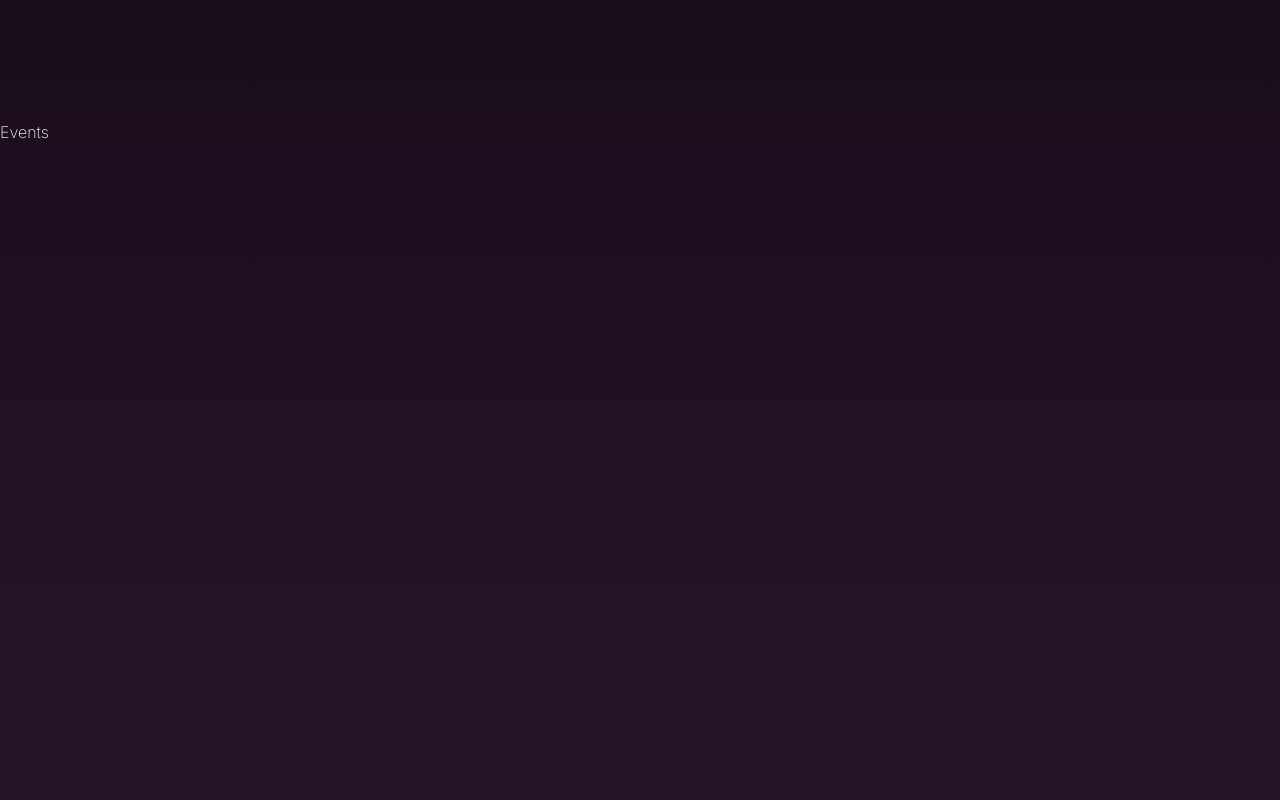
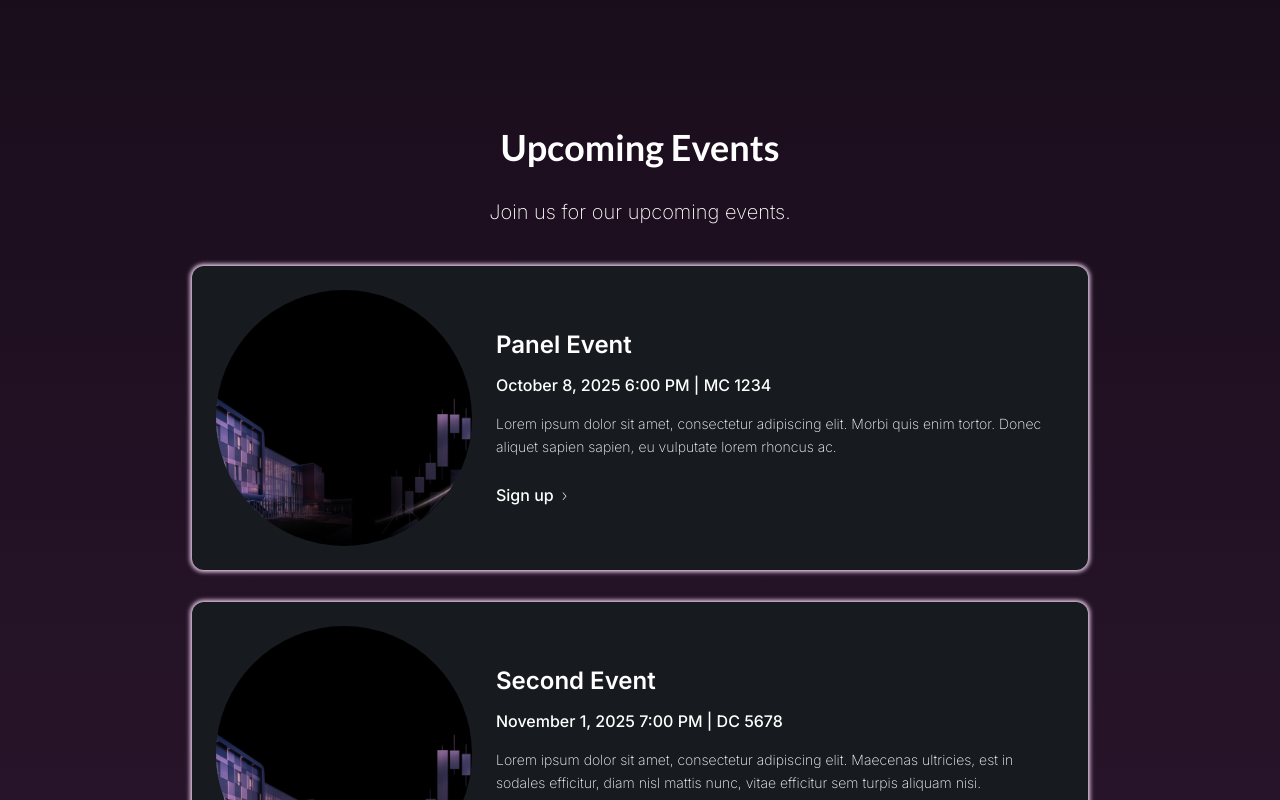
Before and after one commit to waterlooquantclub/waterlooquantclub.github.io, a React (Vite) app in the folder client/: page / in a window 1280 px wide. Shown: the part 1480-2280 px from the top of the page. Built offline with nearby package versions, Linux system fonts and the light colour scheme.

Commit message:
Events, Section component

```diff
--- /dev/null
+++ b/client/src/components/event-card.tsx
@@ -0,0 +1,58 @@
+import { Text } from "./text";
+
+interface EventCardProps {
+  eventName: string;
+  dateTime: string;
+  location: string;
+  description: string;
+  imageUrl: string;
+  onSignUp?: () => void;
+}
+
+function EventCard({
+  eventName,
+  dateTime,
+  location,
+  description,
+  imageUrl,
+  onSignUp,
+}: EventCardProps) {
+  return (
+    <div className="flex flex-col sm:flex-row bg-[#171B1F] rounded-xl overflow-hidden max-w-sm sm:max-w-4xl w-[90%] shadow-[0_0_4px_2px_#EECFEF] hover:shadow-[0_0_8px_4px_#EECFEF] transition-shadow duration-200 ease-out">
+      <div className="relative h-48 sm:w-64 sm:h-64 sm:m-6 sm:rounded-full sm:flex-shrink-0 overflow-hidden">
+        <img
+          src={imageUrl}
+          alt={eventName}
+          className="w-full h-full object-cover"
+        />
+      </div>
+      <div className="p-6 sm:pl-0 flex flex-col sm:justify-center flex-1 items-center sm:items-start">
+        <Text size="xl" className="font-semibold mb-2 sm:mb-3 sm:text-2xl">
+          {eventName}
+        </Text>
+        <Text className="font-medium mb-3 sm:mb-4">
+          {dateTime} | {location}
+        </Text>
+        <Text
+          size="sm"
+          className="mb-6 flex-1 sm:flex-none leading-relaxed text-left"
+        >
+          {description}
+        </Text>
+        <button
+          onClick={onSignUp}
+          className="flex items-center cursor-pointer group"
+        >
+          <Text className="font-medium group-hover:text-[#BB68C5]">
+            Sign up
+          </Text>
+          <span className="ml-2 transform group-hover:translate-x-1 group-hover:text-[#BB68C5] transition-transform duration-200">
+            &rsaquo;
+          </span>
+        </button>
+      </div>
+    </div>
+  );
+}
+
+export default EventCard;
--- /dev/null
+++ b/client/src/components/section.tsx
@@ -0,0 +1,25 @@
+import { Text } from "./text";
+import type { ReactNode } from "react";
+
+interface SectionProps {
+  id?: string;
+  title: string;
+  children?: ReactNode;
+  className?: string;
+}
+
+function Section({ id, title, children, className = "" }: SectionProps) {
+  return (
+    <section className={`w-screen min-h-screen ${className}`} id={id}>
+      <Text
+        font="lato"
+        className="font-bold sm:text-[36px] text-[28px] sm:mb-10 mb-8 text-center"
+      >
+        {title}
+      </Text>
+      {children}
+    </section>
+  );
+}
+
+export default Section;
--- a/client/src/components/text.tsx
+++ b/client/src/components/text.tsx
@@ -42,7 +42,10 @@ export const Text: React.FC<TextProps> = ({
   ...props
 }) => {
   return (
-    <Component className={clsx(sizeMap[size as keyof typeof sizeMap], fontMap[font as keyof typeof fontMap], colorMap[color as keyof typeof colorMap], className)} {...props}>
+    <Component
+      className={clsx(sizeMap[size], fontMap[font], colorMap[color], className)}
+      {...props}
+    >
       {children}
     </Component>
   );
--- a/client/src/pages/About.tsx
+++ b/client/src/pages/About.tsx
@@ -1,10 +1,7 @@
+import Section from "../components/section";
+
 function About() {
-
-  return (
-    <div className="w-[100vw] h-[100vh] text-white" id="about">
-      About
-    </div>
-  )
+  return <Section id="about" title="About Us" />;
 }
 
-export default About
+export default About;
--- a/client/src/pages/Competition.tsx
+++ b/client/src/pages/Competition.tsx
@@ -1,7 +1,7 @@
+import { useState, type FormEvent } from "react";
 import { Text } from "../components/text";
-import { useState } from "react";
 import { Button } from "../components/button";
-import type { FormEvent } from "react";
+import Section from "../components/section";
 
 function Competition() {
   const [email, setEmail] = useState("");
@@ -11,17 +11,11 @@ function Competition() {
     setEmail("");
   };
   return (
-    <div
-      className="w-[100vw] h-[100vh] flex-col text-white flex items-center justify-center relative"
+    <Section
       id="competition"
+      title="Competition"
+      className="flex-col flex items-center justify-center relative"
     >
-      <Text
-        font="lato"
-        className="font-bold sm:text-[36px] text-[28px] sm:mb-10 mb-8"
-      >
-        Competition
-      </Text>
-
       <div className="relative sm:w-[70vw] w-[80vw] sm:h-[60vh] flex items-center justify-center">
         <div className="absolute sm:-top-4 -top-2 sm:-right-4 -right-2 w-[62vw] sm:h-[50vh] h-[250px] bg-[#603474] rounded-3xl blur-2xl mix-blend-plus-lighter" />
         <div className="absolute sm:top-0 top-1 sm:right-0 right-1 w-[62vw] sm:h-[50vh] h-[250px] bg-[#ffa7ff] rounded-3xl blur-xl mix-blend-plus-lighter" />
@@ -64,7 +58,7 @@ function Competition() {
           className="animate-float1 absolute sm:w-[200px] sm:h-[200px] w-[100px] h-[100px] sm:bottom-[-10px] sm:right-[-120px] bottom-[10px] right-[-40px] z-[80]"
         />
       </div>
-    </div>
+    </Section>
   );
 }
 
--- a/client/src/pages/Events.tsx
+++ b/client/src/pages/Events.tsx
@@ -1,10 +1,35 @@
+import { Text } from "../components/text";
+import Section from "../components/section";
+import EventCard from "../components/event-card";
+
 function Events() {
+  const handleSignUp = () => {};
 
   return (
-    <div className="w-[100vw] h-[100vh] text-white" id="events">
-      Events
-    </div>
-  )
+    <Section id="events" title="Upcoming Events">
+      <Text size="xl" className="-mt-4 mb-10 text-center">
+        Join us for our upcoming events.
+      </Text>
+      <div className="flex flex-col gap-8 items-center">
+        <EventCard
+          eventName="Panel Event"
+          dateTime="October 8, 2025 6:00 PM"
+          location="MC 1234"
+          description="Lorem ipsum dolor sit amet, consectetur adipiscing elit. Morbi quis enim tortor. Donec aliquet sapien sapien, eu vulputate lorem rhoncus ac."
+          imageUrl="/hero-background.png"
+          onSignUp={handleSignUp}
+        />
+        <EventCard
+          eventName="Second Event"
+          dateTime="November 1, 2025 7:00 PM"
+          location="DC 5678"
+          description="Lorem ipsum dolor sit amet, consectetur adipiscing elit. Maecenas ultricies, est in sodales efficitur, diam nisl mattis nunc, vitae efficitur sem turpis aliquam nisi."
+          imageUrl="/hero-background.png"
+          onSignUp={handleSignUp}
+        />
+      </div>
+    </Section>
+  );
 }
 
-export default Events
+export default Events;
```
Lines whose indentation alone changed are shown as unchanged.
